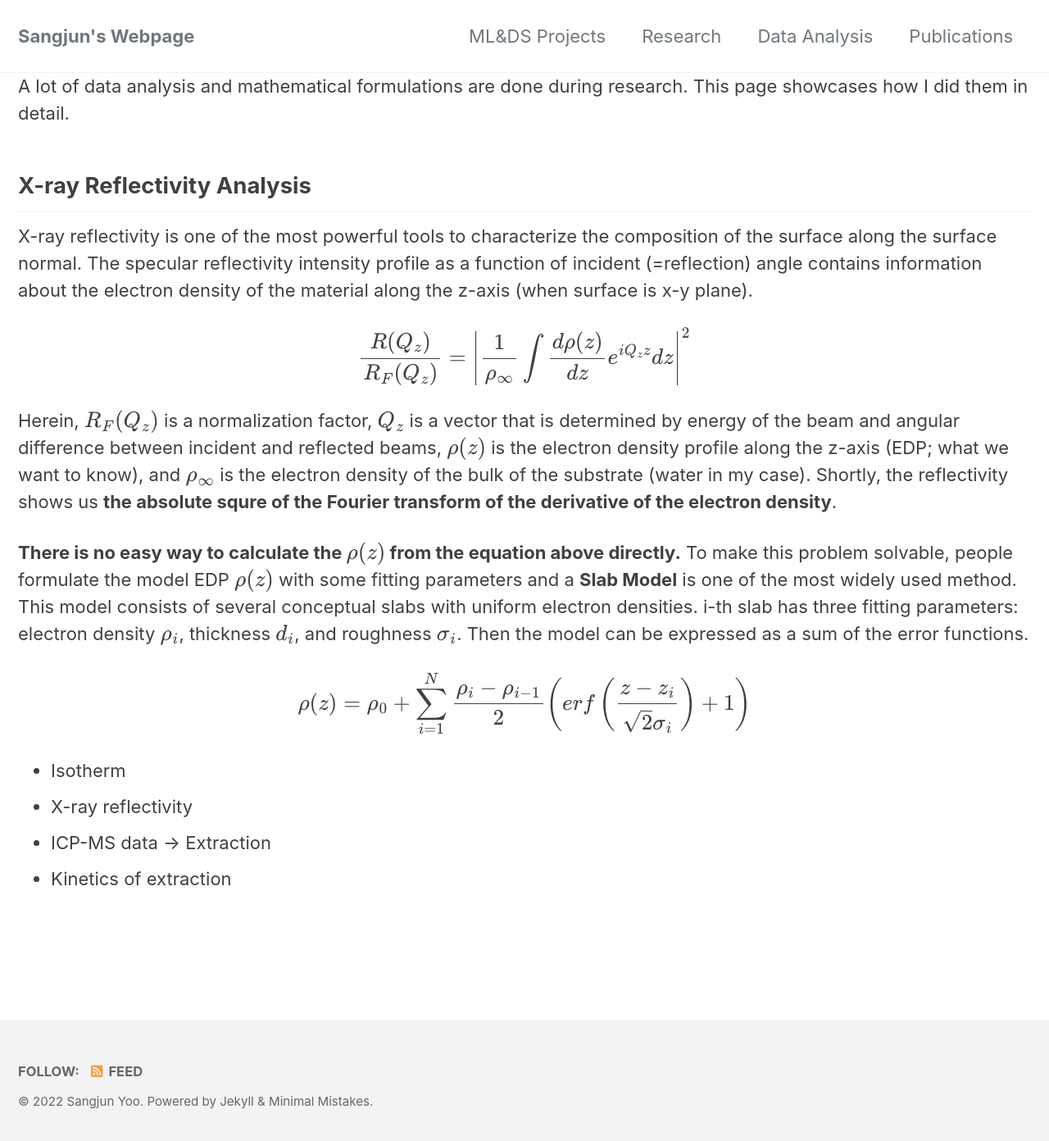
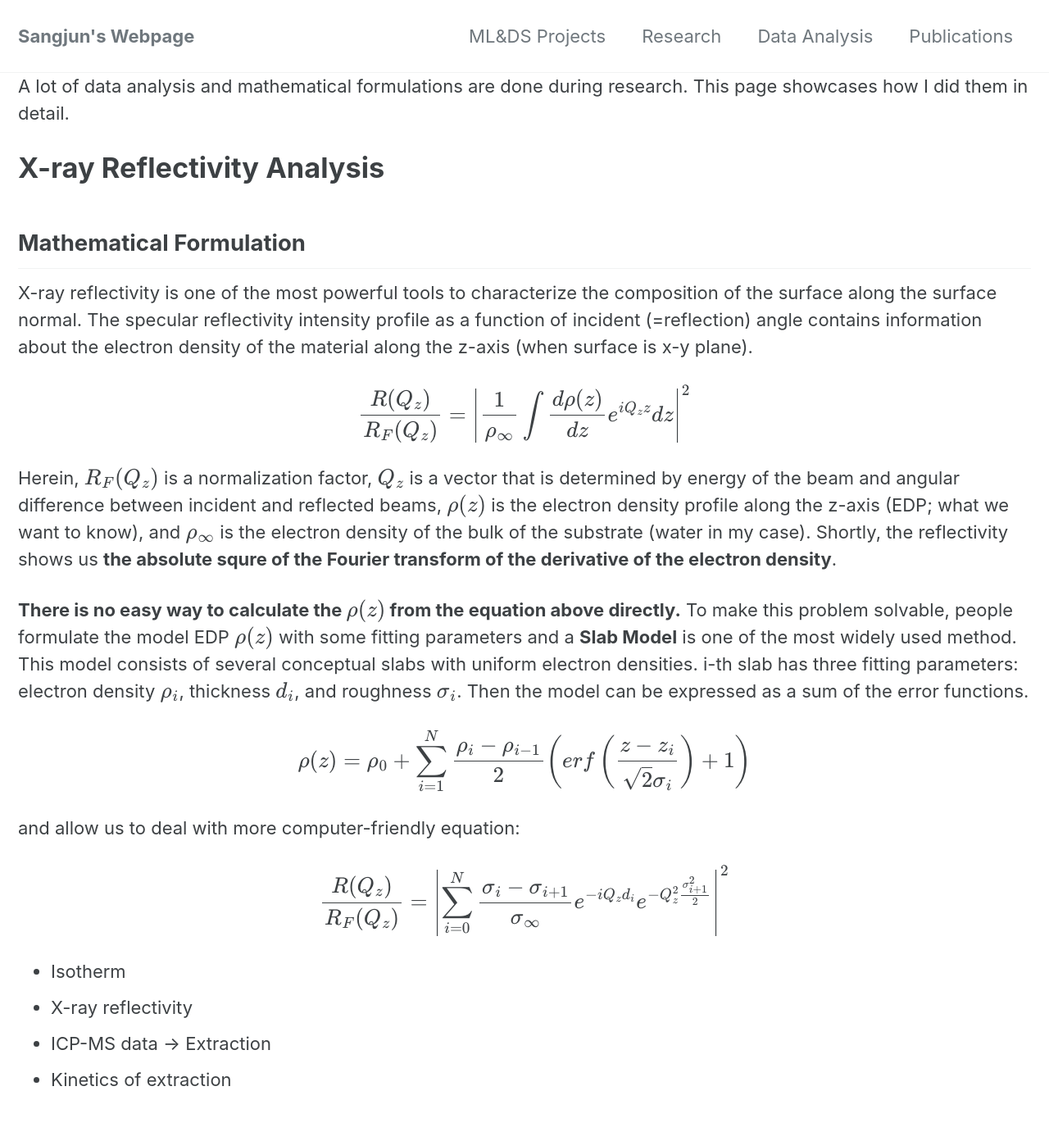
Before and after one commit to sangjunyoo-phd/sangjunyoo-phd.github.io, a Jekyll site: the page built from _pages/analysis.md, in a window 1280 px wide and 1400 px high. Shown: the top 1392 px of the window at 82% size. Built offline with Jekyll 4.4.1, drawn with Linux system fonts in a browser that asks for light colours; cached includes are drawn as plain includes.

Commit message:
Update analysis.md

```diff
--- a/_pages/analysis.md
+++ b/_pages/analysis.md
@@ -6,7 +6,9 @@ permalink: /analysis/
 
 A lot of data analysis and mathematical formulations are done during research. This page showcases how I did them in detail.
 
-## X-ray Reflectivity Analysis
+# X-ray Reflectivity Analysis
+
+## Mathematical Formulation
 
 X-ray reflectivity is one of the most powerful tools to characterize the composition of the surface along the surface normal.
 The specular reflectivity intensity profile as a function of incident (=reflection) angle contains information about the electron density of the material along the z-axis (when surface is x-y plane).
@@ -19,6 +21,10 @@ Herein, \\(R_{F}(Q_{z})\\) is a normalization factor, \\(Q_{z}\\) is a vector th
 
 $$ \rho(z) = \rho_{0} + \sum_{i=1}^{N} \frac{\rho_{i}-\rho_{i-1}}{2} \left( erf \left( \frac{z-z_{i}}{\sqrt{2}\sigma_{i}} \right) +1 \right) $$
 
+and allow us to deal with more computer-friendly equation:
+
+$$ \frac{R(Q_{z})} {R_{F} (Q_{z})} = \left| \sum_{i=0}^{N} \frac{\sigma_{i}-\sigma_{i+1}}{\sigma_{\infty}} e^{-iQ_{z}d_{i}} e^{-Q_{z}^{2} \frac{\sigma_{i+1}^{2}}{2}} \right|^{2} $$
+
 * Isotherm
 * X-ray reflectivity
 * ICP-MS data -> Extraction
```
